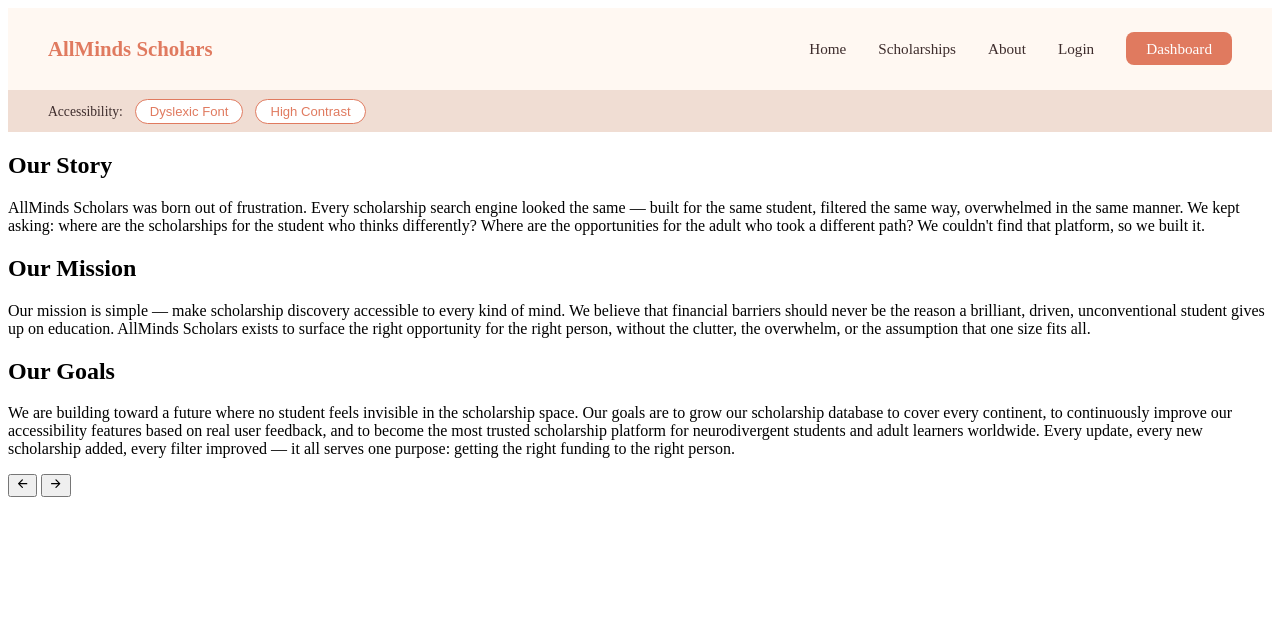
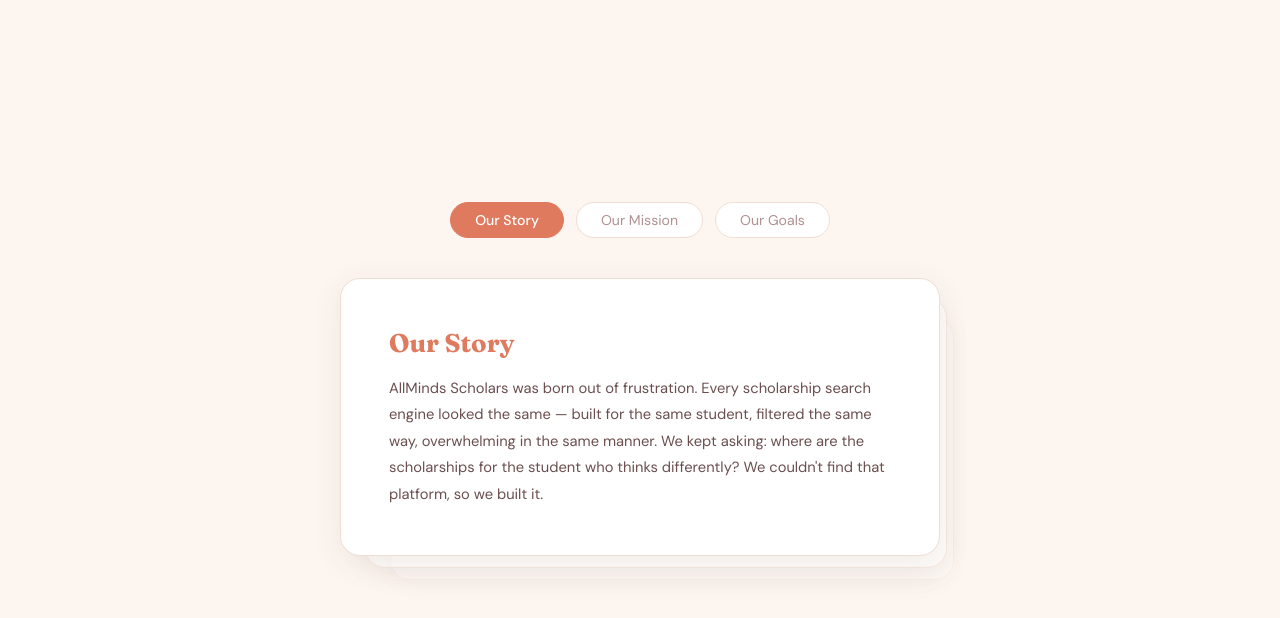
Before and after one commit to lennygitonga/AllMinds-Scholars, a plain HTML site: page about.html in a window 1280 px wide. Drawn offline with nearby package versions, Linux system fonts and the light colour scheme.

Commit message:
add about us sliding csrds

```diff
--- a/about.html
+++ b/about.html
@@ -1,82 +1,73 @@
 <!DOCTYPE html>
 <html lang="en">
-
 <head>
     <meta charset="UTF-8">
     <meta name="viewport" content="width=device-width, initial-scale=1.0">
-    <title>About us</title>
+    <title>Stacked Slider Demo</title>
     <link rel="stylesheet" href="css\about.css">
 </head>
+<body>
+    <!-- tabs -->
+    <div class="slider-tabs">
+        <button class="tab active" onclick="goToSlide(0)">Our Story</button>
+        <button class="tab" onclick="goToSlide(1)">Our Mission</button>
+        <button class="tab" onclick="goToSlide(2)">Our Goals</button>
+    </div>
 
-<body>
-    <!-- Nav-bar -->
-    <header>
-        <nav>
-            <div class="nav-brand">
-                <a href="index.html">AllMinds Scholars</a>
-            </div>
-            <ul class="nav-links">
-                <li><a href="index.html">Home</a></li>
-                <li><a href="scholarships.html">Scholarships</a></li>
-                <li><a href="about.html">About</a></li>
-                <li><a href="login.html">Login</a></li>
-                <li><a href="dashboard.html" class="nav-btn">Dashboard</a></li>
-            </ul>
-            <div class="hamburger" id="hamburger">
-                <span></span>
-                <span></span>
-                <span></span>
-            </div>
-        </nav>
-    </header>
+    <!-- cards -->
+    <div class="stack-container">
+        <div class="stack-card active" id="card-0">
+            <h2>Our Story</h2>
+            <p>AllMinds Scholars was born out of frustration. Every scholarship search engine looked the same — built for the same student, filtered the same way, overwhelming in the same manner. We kept asking: where are the scholarships for the student who thinks differently? We couldn't find that platform, so we built it.</p>
+        </div>
+        <div class="stack-card behind-1" id="card-1">
+            <h2>Our Mission</h2>
+            <p>Our mission is simple — make scholarship discovery accessible to every kind of mind. We believe that financial barriers should never be the reason a brilliant, driven, unconventional student gives up on education. AllMinds Scholars exists to surface the right opportunity for the right person, without the clutter or the overwhelm.</p>
+        </div>
+        <div class="stack-card behind-2" id="card-2">
+            <h2>Our Goals</h2>
+            <p>We are building toward a future where no student feels invisible in the scholarship space. Our goals are to grow our database to cover every continent, improve our accessibility features based on real user feedback, and become the most trusted scholarship platform for neurodivergent students and adult learners worldwide.</p>
+        </div>
+    </div>
 
-    <!-- Accessibility -->
-    <div class="access-bar">
-        <span>Accessibility:</span>
-        <button id="dyslexicToggle">Dyslexic Font</button>
-        <button id="contrastToggle">High Contrast</button>
-    </div>
-    <section>
+    <script>
+        // Track which slide is currently active
+        let currentSlide = 0
+        const totalSlides = 3
 
-    </section>
-    <section>
-        <div class="slider-container">
-            <div class="slider" id="slider">
-                <div class="slide">
-                    <h2>Our Story</h2>
-                    <p>AllMinds Scholars was born out of frustration. Every scholarship search engine looked the same —
-                        built for the same student, filtered the same way, overwhelmed in the same manner. We kept
-                        asking: where are the scholarships for the student who thinks differently? Where are the
-                        opportunities for the adult who took a different path? We couldn't find that platform, so we
-                        built it.</p>
-                </div>
-                <div class="slide">
-                    <h2>Our Mission</h2>
-                    <p>
-                        Our mission is simple — make scholarship discovery accessible to every kind of mind. We believe
-                        that financial barriers should never be the reason a brilliant, driven, unconventional student
-                        gives up on education. AllMinds Scholars exists to surface the right opportunity for the right
-                        person, without the clutter, the overwhelm, or the assumption that one size fits all.</p>
-                </div>
-                <div class="slide">
-                    <h2>Our Goals</h2>
-                    <p>We are building toward a future where no student feels invisible in the scholarship space. Our
-                        goals are to grow our scholarship database to cover every continent, to continuously improve our
-                        accessibility features based on real user feedback, and to become the most trusted scholarship
-                        platform for neurodivergent students and adult learners worldwide. Every update, every new
-                        scholarship added, every filter improved — it all serves one purpose: getting the right funding
-                        to the right person.</p>
-                </div>
-            </div>
-            <div id="slider-btns">
-                <button id="prevBtn"><ion-icon name="arrow-back-outline"></ion-icon></button>
-                <button id="nextBtn"><ion-icon name="arrow-forward-outline"></ion-icon></button>
-            </div>
-        </div>
-    </section>
-    <script src="about.js"></script>
-    <script type="module" src="https://unpkg.com/ionicons@7.1.0/dist/ionicons/ionicons.esm.js"></script>
-    <script nomodule src="https://unpkg.com/ionicons@7.1.0/dist/ionicons/ionicons.js"></script>
+        // Grab all cards and all tabs
+        const cards = document.querySelectorAll('.stack-card')
+        const tabs = document.querySelectorAll('.tab')
+
+        function goToSlide(index) {
+            // Update current slide
+            currentSlide = index
+
+            // Loop through every card and assign the right class
+            cards.forEach(function(card, i) {
+                // Remove all position classes first
+                card.classList.remove('active', 'behind-1', 'behind-2', 'hidden')
+
+                // Calculate how far this card is from the active one
+                let distance = i - currentSlide
+
+                // Wrap around for cards before the active one
+                if (distance < 0) distance += totalSlides
+
+                // Assign class based on distance
+                if (distance === 0) card.classList.add('active')
+                else if (distance === 1) card.classList.add('behind-1')
+                else if (distance === 2) card.classList.add('behind-2')
+                else card.classList.add('hidden')
+            })
+
+            // Update tabs — active tab gets dark, others grey out
+            tabs.forEach(function(tab, i) {
+                tab.classList.remove('active')
+                if (i === currentSlide) tab.classList.add('active')
+            })
+        }
+    </script>
+
 </body>
-
 </html>
--- a/css/about.css
+++ b/css/about.css
@@ -1,96 +1,130 @@
-/* Nav-bar */
-nav {
+ @import url('https://fonts.googleapis.com/css2?family=Fraunces:ital,wght@0,400;0,700;1,400&family=DM+Sans:wght@300;400;500&display=swap');
+
+        * { margin: 0; padding: 0; box-sizing: border-box; }
+
+        body {
+            font-family: 'DM Sans', sans-serif;
+            background: #fdf6f0;
             display: flex;
-    justify-content: space-between;
+            flex-direction: column;
             align-items: center;
-    padding: 16px 40px;
-    background: #fff8f2;
-    border-bottom: 1px solid #f0ddd3;
-    position: sticky;
-    top: 0;
-    z-index: 100;
+            justify-content: center;
+            min-height: 100vh;
+            padding: 40px 20px;
         }
 
-.nav-brand a {
-    font-family: 'Fraunces', serif;
-    font-size: 1.3rem;
-    font-weight: 700;
-    color: #e07a5f;
-    text-decoration: none;
+        /* tabs */
+        .slider-tabs {
+            display: flex;
+            gap: 12px;
+            margin-bottom: 40px;
         }
 
-.nav-links {
-    display: flex;
-    list-style: none;
-    gap: 32px;
-    align-items: center;
+        .tab {
+            padding: 8px 24px;
+            border-radius: 20px;
+            border: 1px solid #f0ddd3;
+            background: white;
+            color: #b09090;
+            font-family: 'DM Sans', sans-serif;
+            font-size: 0.88rem;
+            cursor: pointer;
+            transition: all 0.3s;
         }
 
-.nav-links a {
-    text-decoration: none;
-    color: #3d2c2c;
-    font-size: 0.95rem;
+        .tab.active {
+            background: #e07a5f;
+            color: white;
+            border-color: #e07a5f;
             font-weight: 500;
-    transition: color 0.2s;
         }
 
-.nav-links a:hover { color: #e07a5f; }
-
-.nav-btn {
-    background: #e07a5f;
-    color: white !important;
-    padding: 8px 20px;
-    border-radius: 8px;
-    transition: background 0.2s !important;
+        /* ===== STACKED CARDS ===== */
+        .stack-container {
+            position: relative;
+            width: 600px;
+            height: 320px;
         }
 
-.nav-btn:hover { background: #c9664c !important; }
-
-.hamburger {
-    display: none;
-    flex-direction: column;
-    gap: 5px;
+        .stack-card {
+            position: absolute;
+            width: 100%;
+            background: white;
+            border-radius: 20px;
+            padding: 48px;
+            border: 1px solid #f0ddd3;
+            box-shadow: 0 8px 32px rgba(61, 44, 44, 0.08);
+            transition: all 0.5s ease;
             cursor: pointer;
         }
 
-.hamburger span {
-    display: block;
-    width: 25px;
-    height: 3px;
-    background: #3d2c2c;
-    border-radius: 3px;
-    transition: all 0.3s;
+        /* Card positions for the stack effect */
+        .stack-card:nth-child(1) {
+            top: 0;
+            left: 0;
+            z-index: 3;
+            opacity: 1;
+            transform: scale(1);
         }
 
-/* Accessibility */
-.access-bar {
-    display: flex;
-    align-items: center;
-    gap: 12px;
-    padding: 8px 40px;
-    background: #f0ddd3;
-    font-size: 0.85rem;
-    color: #3d2c2c;
+        .stack-card:nth-child(2) {
+            top: 16px;
+            left: 16px;
+            z-index: 2;
+            opacity: 0.6;
+            transform: scale(0.97);
         }
 
-.access-bar button {
-    padding: 4px 14px;
-    border: 1px solid #e07a5f;
-    border-radius: 20px;
-    background: white;
-    color: #e07a5f;
-    font-size: 0.82rem;
-    cursor: pointer;
-    font-family: 'DM Sans', sans-serif;
-    transition: all 0.2s;
+        .stack-card:nth-child(3) {
+            top: 32px;
+            left: 32px;
+            z-index: 1;
+            opacity: 0.3;
+            transform: scale(0.94);
         }
 
-.access-bar button:hover {
-    background: #e07a5f;
-    color: white;
+        .stack-card h2 {
+            font-family: 'Fraunces', serif;
+            font-size: 1.6rem;
+            color: #e07a5f;
+            margin-bottom: 16px;
         }
 
-.access-bar button.active {
-    background: #e07a5f;
-    color: white;
+        .stack-card p {
+            font-size: 0.92rem;
+            color: #6b4f4f;
+            line-height: 1.8;
         }
+
+        /* Active card is fully visible, others fade behind */
+        .stack-card.active {
+            top: 0;
+            left: 0;
+            z-index: 3;
+            opacity: 1;
+            transform: scale(1);
+        }
+
+        .stack-card.behind-1 {
+            top: 16px;
+            left: 16px;
+            z-index: 2;
+            opacity: 0.6;
+            transform: scale(0.97);
+        }
+
+        .stack-card.behind-2 {
+            top: 32px;
+            left: 32px;
+            z-index: 1;
+            opacity: 0.3;
+            transform: scale(0.94);
+        }
+
+        .stack-card.hidden {
+            top: 32px;
+            left: 32px;
+            z-index: 0;
+            opacity: 0;
+            transform: scale(0.94);
+        }
```
Also changed, not shown: about.js (+32 -20 lines). Lines whose indentation alone changed are shown as unchanged.
